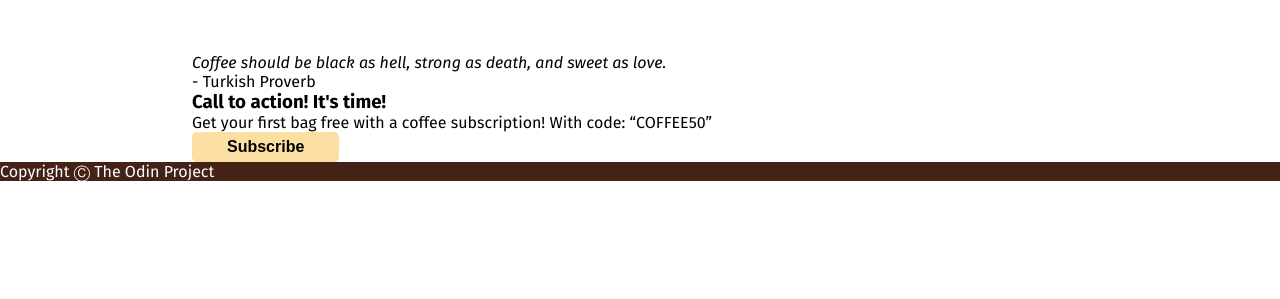
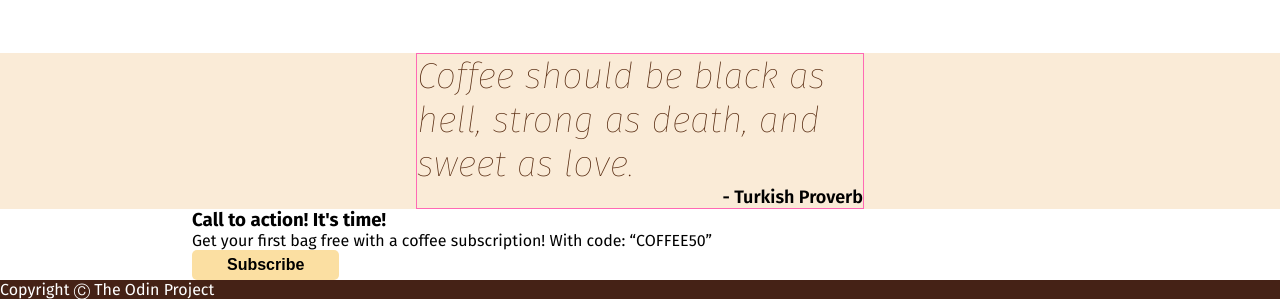
Before and after one commit to CarolineeTheCreativee/top-landing-page, a plain HTML site: page index.html in a window 1280 px wide. Shown: the part 897-1196 px from the top of the page. Before the commit the page ends 1078 px from the top, so only its background shows below. Drawn offline with Linux system fonts and the light colour scheme.

Commit message:
added css to quote section and resized quote and figcaption

```diff
--- a/styles.css
+++ b/styles.css
@@ -138,3 +138,32 @@ h2 {
 .card-img {
     border-radius: 10px;
 }
+
+/*Quote Section*/
+.quote-section {
+    background-color: #faebd7;
+}
+
+.quote-container {
+    min-height: 300%;
+    display: flex;
+    justify-content: center;
+    align-items: center;
+}
+
+.quote {
+    border: 1px solid hotpink;
+    width: 50%;
+}
+
+blockquote {
+    font-size: 36px;
+    font-weight: 100;
+    color: #56290e;
+}
+
+figcaption {
+    text-align: right;
+    font-weight: 600;
+    font-size: 18px;
+}
```
